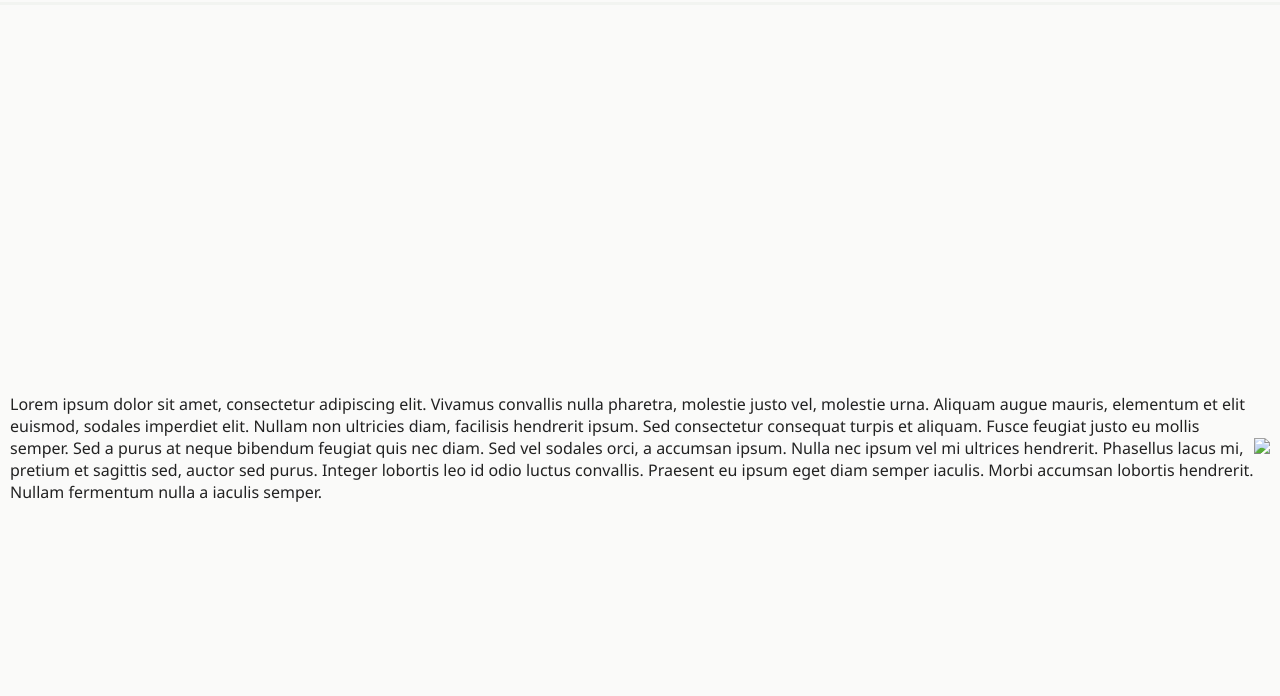
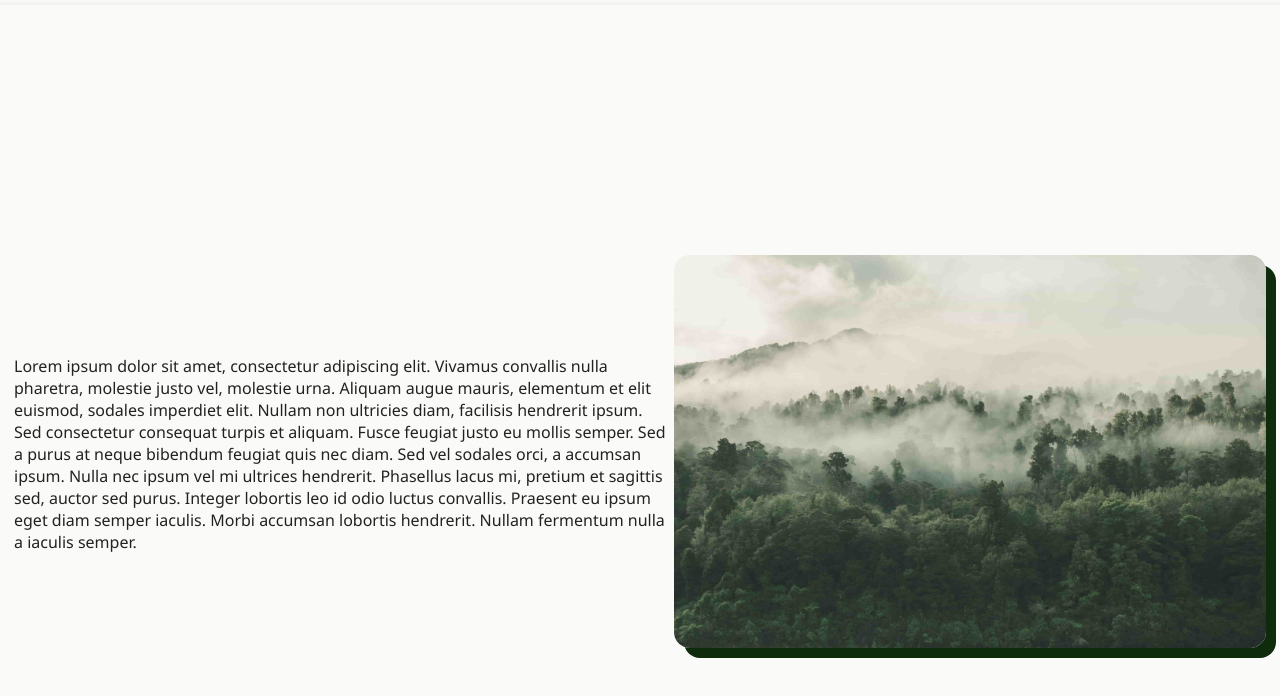
Before and after one commit to abcdavk/eco-track, a website with bundled scripts: page public/index.html in a window 1280 px wide. Shown: the part 70-766 px from the top of the page. Built offline with nearby package versions, Linux system fonts and the light colour scheme; files whose address does not match are found by name; a web font is replaced by a local one.

Commit message:
add hero section image

```diff
--- a/package.json
+++ b/package.json
@@ -4,7 +4,6 @@
   "description": "",
   "main": "index.js",
   "scripts": {
-    "test": "echo \"Error: no test specified\" && exit 1",
     "dev": "node app.js"
   },
   "keywords": [],
--- a/public/styles/hero_section.css
+++ b/public/styles/hero_section.css
@@ -9,5 +9,22 @@
   margin: 0 auto;
   min-height: 870px;
   height: 870px;
-  padding: 8px 10px;
+  padding: 14px;
 }
+
+.left-content {
+  top: 10px;
+}
+
+.right-content {
+
+}
+
+.right-content img {
+  width: 592px;
+  border-radius: var(--round-md);
+  box-shadow: 10px 10px var(--green-600);
+  pointer-events: none;
+  -webkit-user-drag: none; /* Prevents dragging in WebKit browsers */
+  user-select: none;
+}
```
Also changed, not shown: app.js (line endings or trailing spaces), public/img/hero_section_forest.jpg (added).
